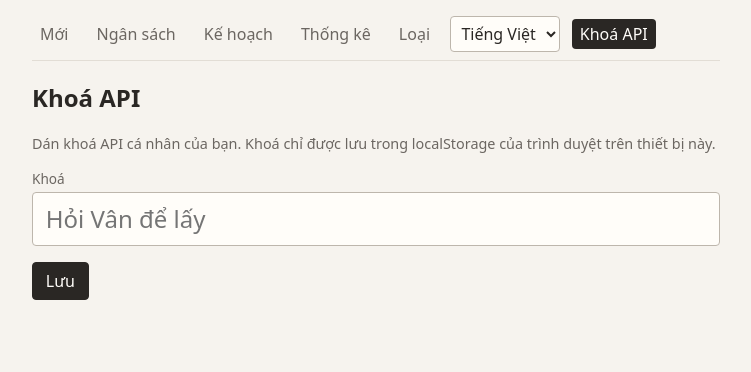
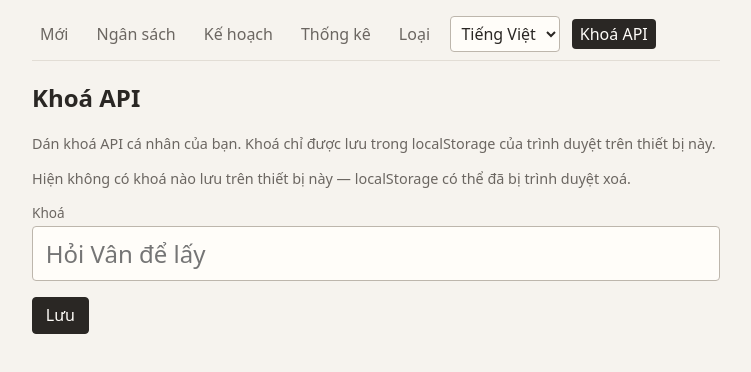
Before and after one commit to RainbowCockroach/living-cost-check-web, a React (Vite) app: page /living-cost-check-web/key in a window 1280 px wide. Shown: the top 372 px of the page, without its empty margins (264-1015 px from the left). Built offline with nearby package versions, Linux system fonts and the light colour scheme.

Commit message:
Debug: stuck in API key screen

```diff
--- a/src/api.ts
+++ b/src/api.ts
@@ -1,5 +1,5 @@
 import { API_BASE_URL } from './config';
-import { clearApiKey, getApiKey } from './auth';
+import { getApiKey, recordAuthError } from './auth';
 
 export type TxKind = 'outflow' | 'inflow';
 export type TagKind = 'spending' | 'income';
@@ -73,8 +73,12 @@ async function request<T>(
   });
 
   if (res.status === 401) {
-    clearApiKey();
-    if (location.hash !== '#/key') location.hash = '#/key';
+    // Don't clear the stored key — a transient 401 (Cloudflare Tunnel hiccup,
+    // captive portal, etc.) would otherwise log the user out and leave bookmarks
+    // landing on the key screen forever. The key is overwritten when the user
+    // re-enters one on /key, which is enough. We do leave a breadcrumb so the
+    // key screen can show why we ended up there if the user navigates over.
+    recordAuthError(401, path);
     throw new ApiError(401, 'Invalid API key');
   }
   if (!res.ok) {
--- a/src/auth.ts
+++ b/src/auth.ts
@@ -1,4 +1,5 @@
 const KEY = 'living-cost-check.apiKey';
+const BREADCRUMB = 'living-cost-check.lastAuthError';
 
 export function getApiKey(): string {
   return localStorage.getItem(KEY) ?? '';
@@ -16,3 +17,36 @@ export function clearApiKey(): void {
 export function hasApiKey(): boolean {
   return getApiKey().length > 0;
 }
+
+export type AuthBreadcrumb = {
+  status: number;
+  path: string;
+  at: string;
+};
+
+export function recordAuthError(status: number, path: string): void {
+  try {
+    const crumb: AuthBreadcrumb = {
+      status,
+      path,
+      at: new Date().toISOString(),
+    };
+    localStorage.setItem(BREADCRUMB, JSON.stringify(crumb));
+  } catch {
+    /* localStorage may be unavailable in some Android browser modes */
+  }
+}
+
+export function readAuthBreadcrumb(): AuthBreadcrumb | null {
+  try {
+    const raw = localStorage.getItem(BREADCRUMB);
+    if (!raw) return null;
+    return JSON.parse(raw) as AuthBreadcrumb;
+  } catch {
+    return null;
+  }
+}
+
+export function clearAuthBreadcrumb(): void {
+  localStorage.removeItem(BREADCRUMB);
+}
--- a/src/i18n.tsx
+++ b/src/i18n.tsx
@@ -28,6 +28,9 @@ const messages = {
     "apiKey.verifying": "Đang xác minh…",
     "apiKey.required": "Vui lòng nhập khoá API.",
     "apiKey.unreachable": "Không thể kết nối tới máy chủ.",
+    "apiKey.lastError": "Lần trước máy chủ trả về {status} cho {path} lúc {at}. Có thể khoá đã sai, hoặc kết nối tạm thời gặp lỗi.",
+    "apiKey.storedPresent": "Khoá đã lưu trên thiết bị này (độ dài {length}).",
+    "apiKey.storedMissing": "Hiện không có khoá nào lưu trên thiết bị này — localStorage có thể đã bị trình duyệt xoá.",
 
     "new.title": "Khoản chi mới",
     "new.titleIncome": "Thu nhập mới",
@@ -152,6 +155,9 @@ const messages = {
     "apiKey.verifying": "Verifying…",
     "apiKey.required": "API key is required.",
     "apiKey.unreachable": "Could not reach the server.",
+    "apiKey.lastError": "Last server response was {status} on {path} at {at}. The key may be wrong, or the connection failed transiently.",
+    "apiKey.storedPresent": "A key is stored on this device (length {length}).",
+    "apiKey.storedMissing": "No key is stored on this device — the browser may have cleared localStorage.",
 
     "new.title": "New expense",
     "new.titleIncome": "New income",
--- a/src/screens/ApiKeyScreen.tsx
+++ b/src/screens/ApiKeyScreen.tsx
@@ -1,16 +1,28 @@
 import { useState } from 'react';
 import { useNavigate } from 'react-router-dom';
 import { api, ApiError } from '../api';
-import { getApiKey, setApiKey } from '../auth';
-import { useT } from '../i18n';
+import {
+  clearAuthBreadcrumb,
+  getApiKey,
+  readAuthBreadcrumb,
+  setApiKey,
+} from '../auth';
+import { useI18n } from '../i18n';
 import ClearableInput from '../components/ClearableInput';
 
 export default function ApiKeyScreen({ onSaved }: { onSaved: () => void }) {
   const [value, setValue] = useState(getApiKey());
   const [busy, setBusy] = useState(false);
   const [err, setErr] = useState<string | null>(null);
+  // Read once on mount so the hint stays visible while the user is editing,
+  // and disappears only after a successful save (or explicit dismiss).
+  const [breadcrumb, setBreadcrumb] = useState(() => readAuthBreadcrumb());
+  // Snapshot the stored key length at mount — useful for distinguishing
+  // "storage was wiped" (length 0) from "key is stale or rejected" (length > 0)
+  // when debugging Android / Samsung Internet reports.
+  const [storedLengthAtMount] = useState(() => getApiKey().length);
   const navigate = useNavigate();
-  const t = useT();
+  const { t, locale } = useI18n();
 
   async function save(e: React.FormEvent) {
     e.preventDefault();
@@ -25,6 +37,8 @@ export default function ApiKeyScreen({ onSaved }: { onSaved: () => void }) {
     try {
       // Verifying against /me confirms the key works before we leave this screen.
       await api.me();
+      clearAuthBreadcrumb();
+      setBreadcrumb(null);
       onSaved();
       navigate('/new');
     } catch (e) {
@@ -39,6 +53,20 @@ export default function ApiKeyScreen({ onSaved }: { onSaved: () => void }) {
     <section>
       <h2>{t('apiKey.title')}</h2>
       <p className="muted">{t('apiKey.help')}</p>
+      {breadcrumb && (
+        <p className="muted" role="status">
+          {t('apiKey.lastError', {
+            status: breadcrumb.status,
+            path: breadcrumb.path,
+            at: new Date(breadcrumb.at).toLocaleString(locale),
+          })}
+        </p>
+      )}
+      <p className="muted">
+        {storedLengthAtMount > 0
+          ? t('apiKey.storedPresent', { length: storedLengthAtMount })
+          : t('apiKey.storedMissing')}
+      </p>
       <form onSubmit={save}>
         <label>
           <span className="lbl">{t('apiKey.label')}</span>
```
